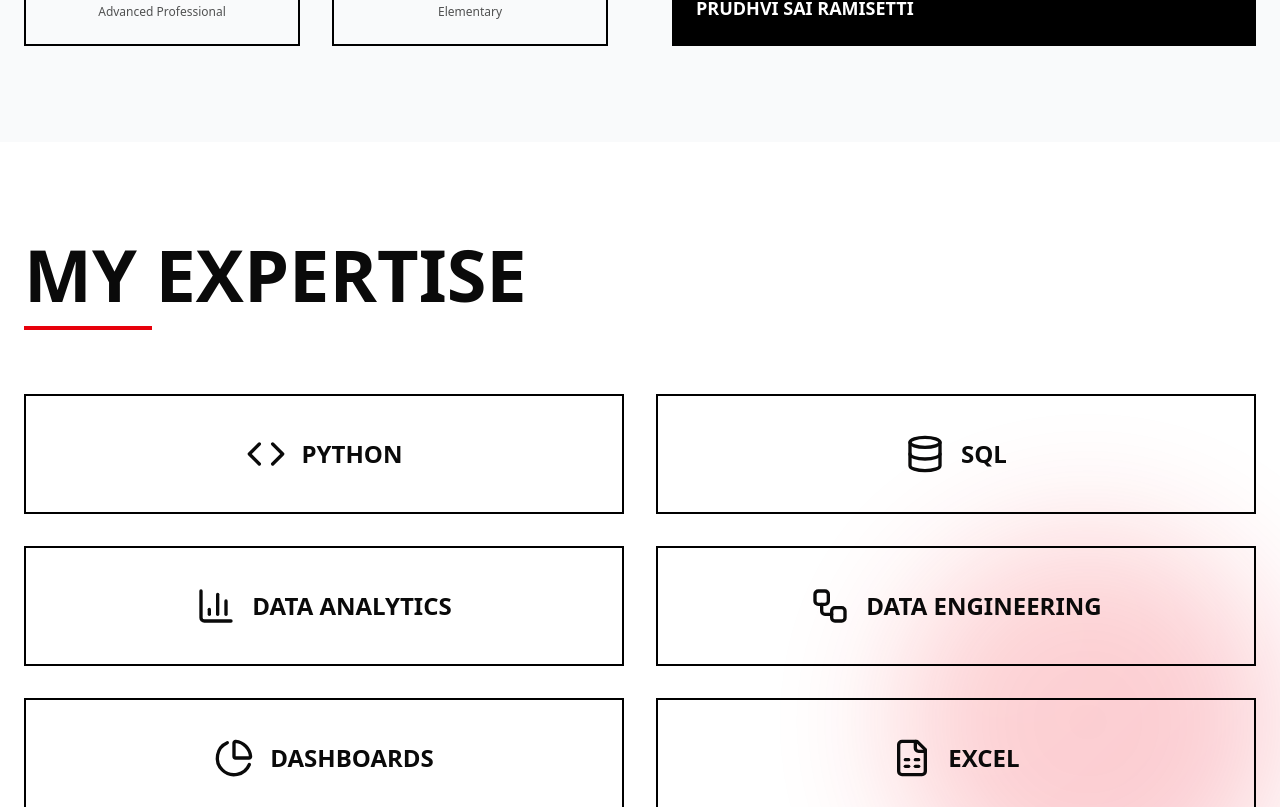
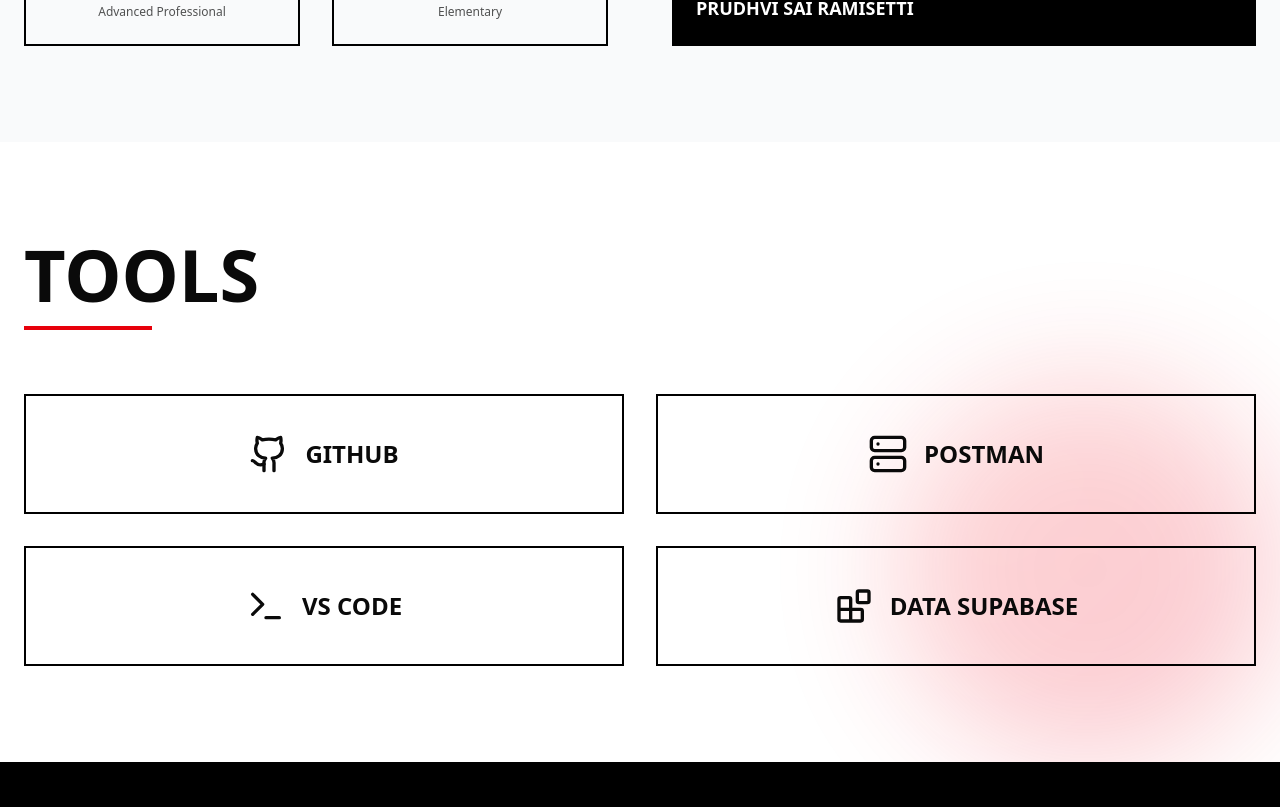
Before and after one commit to prudhvi040/PP-sample, a React (Vite) app: page / in a window 1280 px wide. Shown: the part 2093-2900 px from the top of the page. Built offline with nearby package versions, Linux system fonts and the light colour scheme.

Commit message:
added tools

```diff
--- a/src/App.tsx
+++ b/src/App.tsx
@@ -2,6 +2,7 @@
 import { Hero } from './components/Hero';
 import { About } from './components/About';
 import { Skills } from './components/Skills';
+import { Tools } from './components/Tools';
 import { Projects } from './components/Projects';
 import { Contact } from './components/Contact';
 
@@ -11,7 +12,7 @@
       <Navigation />
       <Hero />
       <About />
-      <Skills />
+      <Tools />
       <Projects />
       <Contact />
     </div>
--- /dev/null
+++ b/src/components/Tools.tsx
@@ -0,0 +1,67 @@
+import { motion } from 'motion/react';
+import { Github, Server, Terminal, Blocks } from 'lucide-react';
+
+const tools = [
+  {
+    name: 'GITHUB',
+    icon: Github
+  },
+  {
+    name: 'POSTMAN',
+    icon: Server
+  },
+  {
+    name: 'VS CODE',
+    icon: Terminal
+  },
+  {
+    name: 'DATA SUPABASE',
+    icon: Blocks
+  },
+
+];
+
+export function Tools() {
+  return (
+    <section id="tools" className="bg-white py-24 relative overflow-hidden">
+      {/* Red Gradient Blob */}
+      <div className="absolute bottom-0 right-0 w-96 h-96 bg-gradient-to-br from-red-500 to-red-600 rounded-full blur-3xl opacity-20" />
+
+      <div className="max-w-7xl mx-auto px-6 relative">
+        <motion.div
+          initial={{ opacity: 0, y: 50 }}
+          whileInView={{ opacity: 1, y: 0 }}
+          viewport={{ once: true }}
+          transition={{ duration: 0.6 }}
+          className="mb-16"
+        >
+          <h2 className="text-6xl md:text-7xl font-black mb-4 leading-none">
+            TOOLS
+          </h2>
+          <div className="h-1 w-32 bg-red-600" />
+        </motion.div>
+
+        <div className="grid grid-cols-1 md:grid-cols-2 gap-8">
+          {tools.map((tool, index) => {
+            const Icon = tool.icon;
+            return (
+              <motion.div
+                key={tool.name}
+                initial={{ opacity: 0, y: 30 }}
+                whileInView={{ opacity: 1, y: 0 }}
+                viewport={{ once: true }}
+                transition={{ duration: 0.5, delay: index * 0.1 }}
+                className="group"
+              >
+                <div className="border-2 border-black p-8 hover:bg-black hover:text-white transition-all duration-300 flex items-center justify-center gap-4 min-h-[120px]">
+                  <Icon className="w-10 h-10 flex-shrink-0 group-hover:text-red-600 transition-colors" />
+                  <h3 className="text-2xl font-black">{tool.name}</h3>
+                </div>
+              </motion.div>
+            );
+          })}
+        </div>
+      </div>
+    </section>
+  );
+}
```
Also changed, not shown: 3 other files (tests, documents, lock files or other folders).
